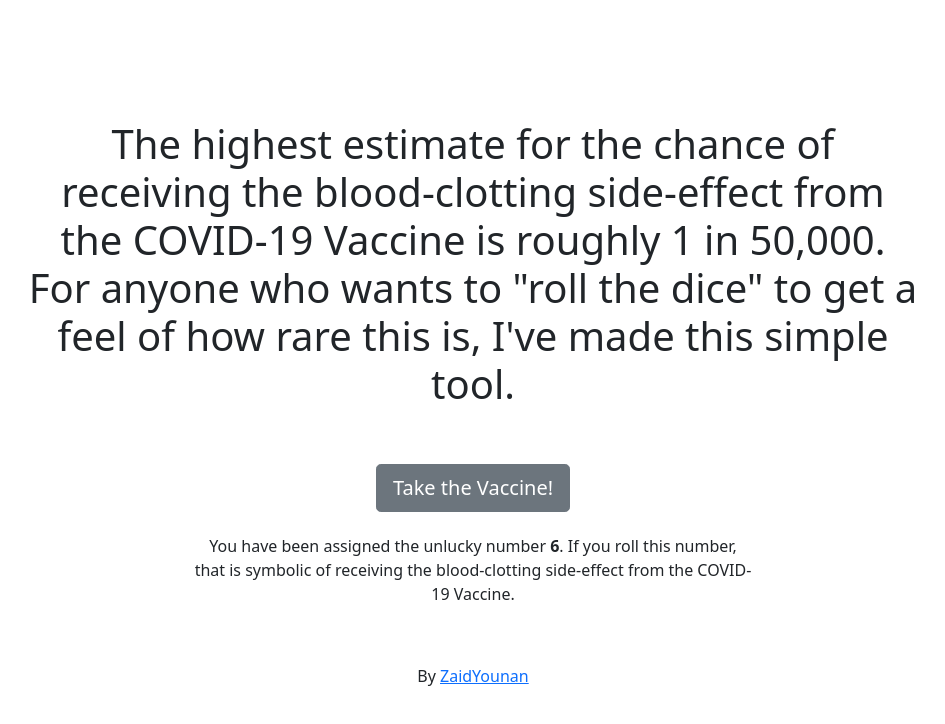
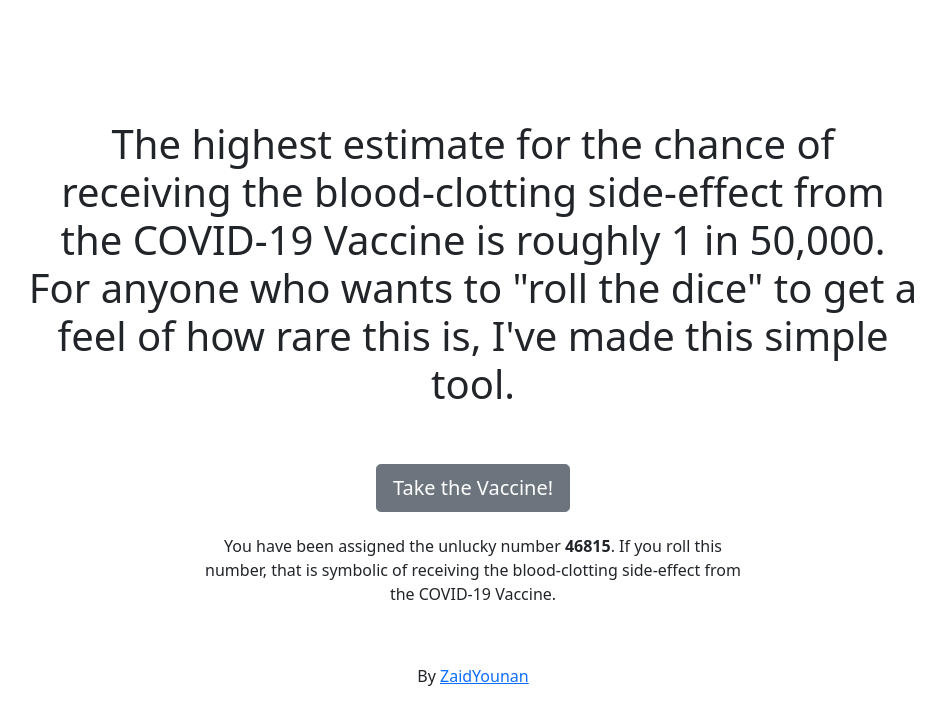
Before and after one commit to ZaidYounan/vaccine-side-effect-risk, a React (Create React App) app: page / in a window 1280 px wide. Shown: the top 724 px of the page, without its empty margins (167-1112 px from the left). Built offline with nearby package versions, Linux system fonts and the light colour scheme; the HTML template or start-up script is replaced by a standard one.

Commit message:
Fix max test value

```diff
--- a/src/component/Button.js
+++ b/src/component/Button.js
@@ -4,7 +4,7 @@ import '../App.css';
 import { useEffect, useState } from 'react';
 
 var min = 1;
-var max = 6;
+var max = 50000;
 
 const unLucky = Math.floor(Math.random() * (max - min + 1)) + min;
 
```
